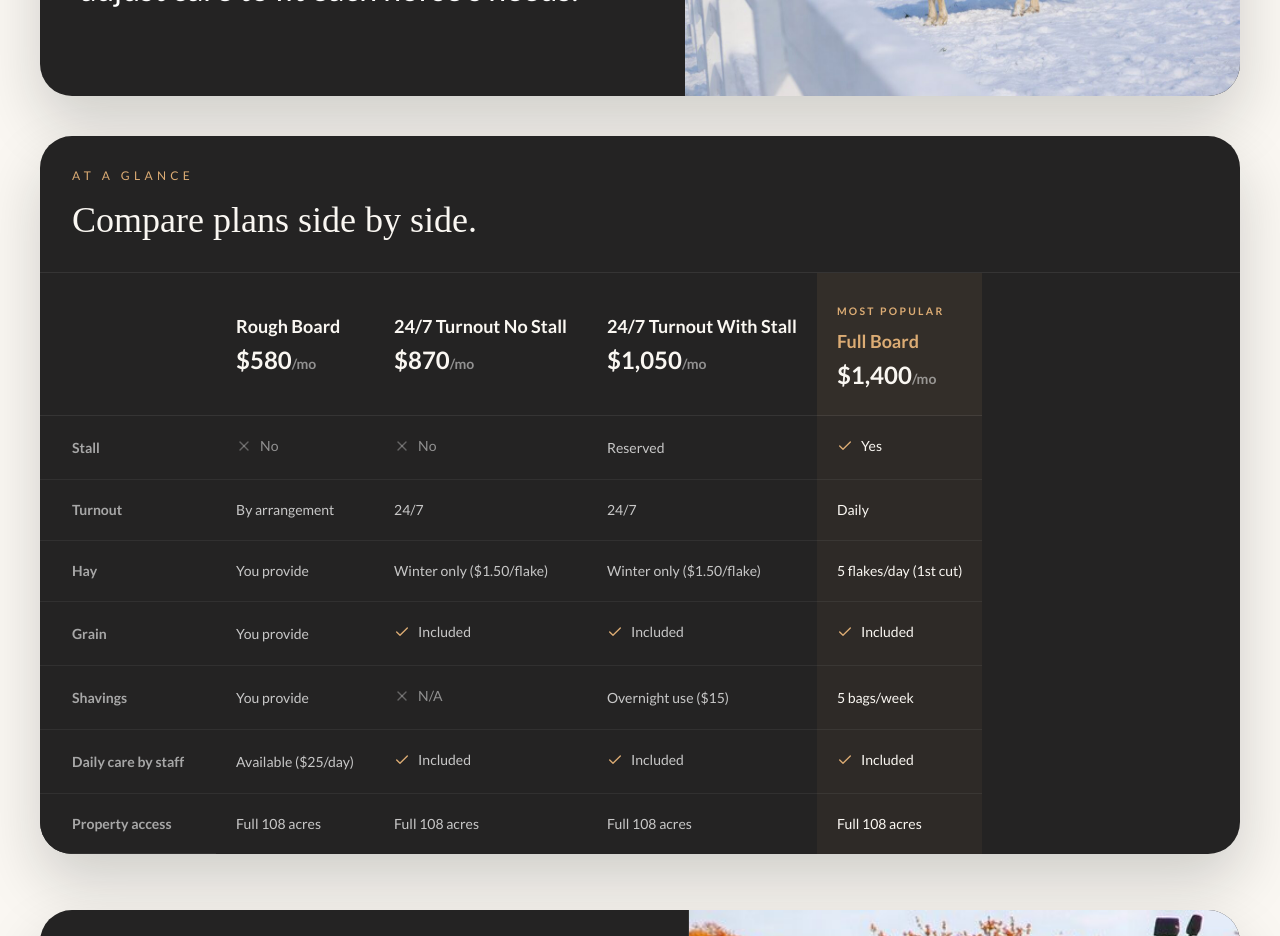
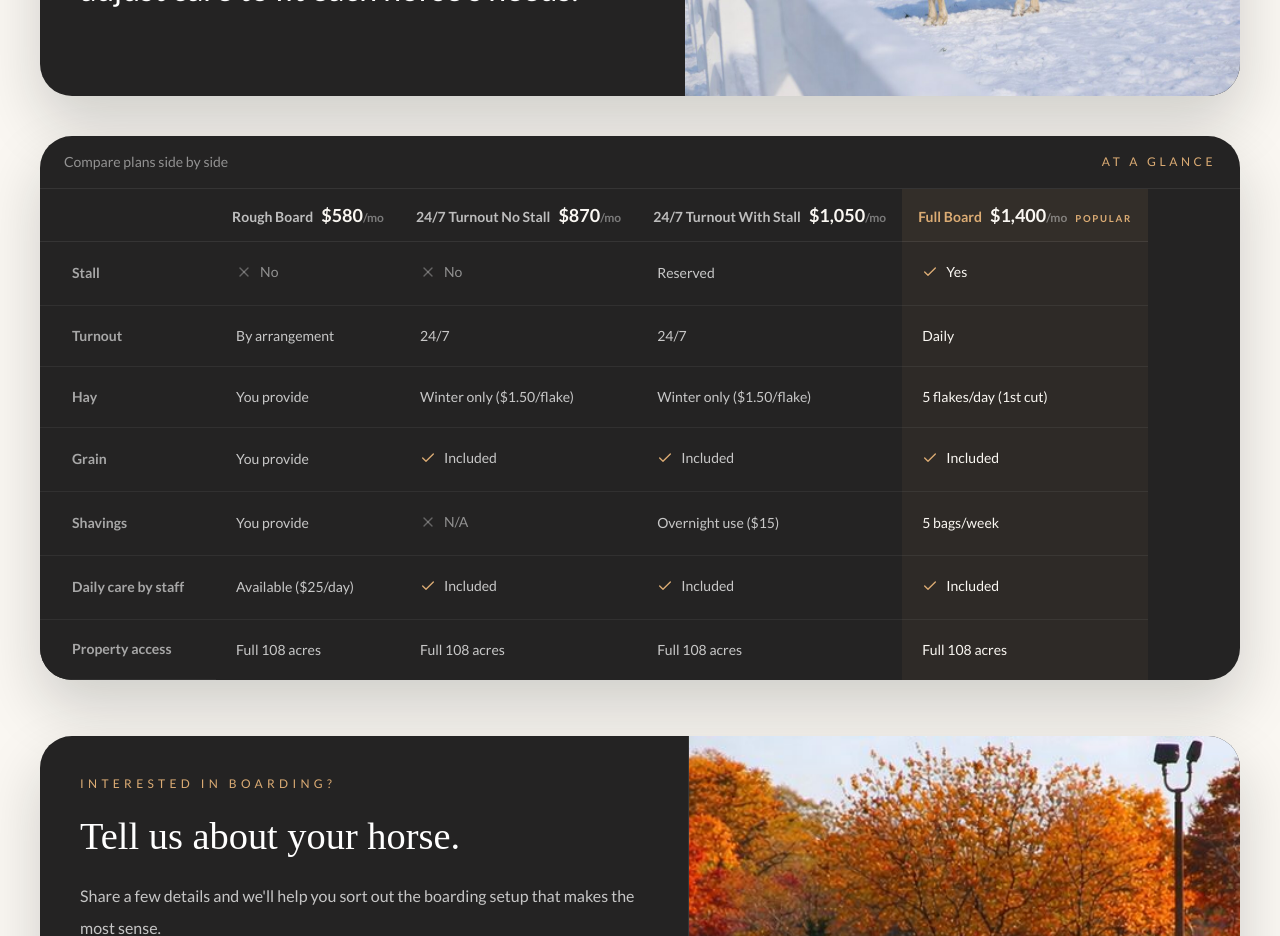
Before and after one commit to Midorivi/thunder-road-stables, a React (Vite) app: page /boarding in a window 1280 px wide. Shown: the part 1220-2156 px from the top of the page. Built offline with nearby package versions, Linux system fonts and the light colour scheme; no server answers; the HTML template or start-up script is replaced by a standard one; a web font is replaced by a local one.

Commit message:
Compact comparison table: inline plan names + prices, smaller header, less padding

```diff
--- a/src/components/ui/BoardingComparisonTable.tsx
+++ b/src/components/ui/BoardingComparisonTable.tsx
@@ -26,20 +26,22 @@ function CellValue({ value }: { value: string }) {
 export function BoardingComparisonTable() {
   return (
     <div className="overflow-hidden rounded-[2rem] bg-[#242323] text-white shadow-[0_28px_60px_rgba(17,21,23,0.18)]">
-      <div className="border-b border-white/8 px-6 py-8 md:px-8">
-        <p className="text-xs uppercase tracking-[0.36em] text-[#DCAC74]">At a glance</p>
-        <h2 className="mt-4 text-3xl text-[#FAF7F2] md:text-4xl">Compare plans side by side.</h2>
+      <div className="flex items-center justify-between gap-4 border-b border-white/8 px-4 py-4 md:px-6">
+        <p className="text-sm text-white/50">Compare plans side by side</p>
+        <p className="text-xs uppercase tracking-[0.3em] text-[#DCAC74]">At a glance</p>
       </div>
       <div className="overflow-x-auto">
         <table className="min-w-[900px] border-separate border-spacing-0 text-left">
           <thead>
             <tr>
-              <th className="sticky left-0 z-20 border-b border-white/8 bg-[#242323] px-6 py-6 md:px-8" />
+              <th className="sticky left-0 z-20 border-b border-white/8 bg-[#242323] px-4 py-3 md:px-6" />
               {columns.map((col) => (
-                <th key={col.name} className={`border-b border-white/8 px-5 py-6 text-left ${col.featured ? 'bg-[#DCAC74]/8' : ''}`}>
-                  {col.featured && <span className="mb-2 inline-block text-[0.65rem] uppercase tracking-[0.22em] text-[#DCAC74]">Most Popular</span>}
-                  <p className={`text-lg ${col.featured ? 'text-[#DCAC74]' : 'text-[#FAF7F2]'}`}>{col.name}</p>
-                  <p className="mt-1 text-2xl text-[#FAF7F2]">{col.price}<span className="text-sm text-white/50">/mo</span></p>
+                <th key={col.name} className={`border-b border-white/8 px-4 py-3 text-left ${col.featured ? 'bg-[#DCAC74]/8' : ''}`}>
+                  <div className="flex items-baseline gap-2 flex-wrap">
+                    <span className={`text-sm ${col.featured ? 'text-[#DCAC74]' : 'text-white/70'}`}>{col.name}</span>
+                    <span className="text-lg text-[#FAF7F2]">{col.price}<span className="text-xs text-white/40">/mo</span></span>
+                    {col.featured && <span className="text-[0.6rem] uppercase tracking-[0.18em] text-[#DCAC74]">Popular</span>}
+                  </div>
                 </th>
               ))}
             </tr>
```
